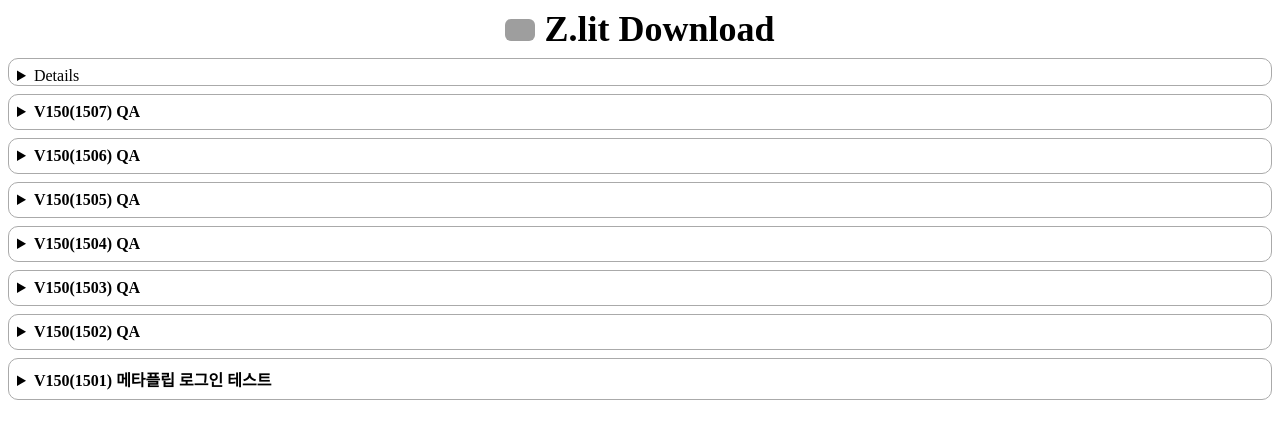
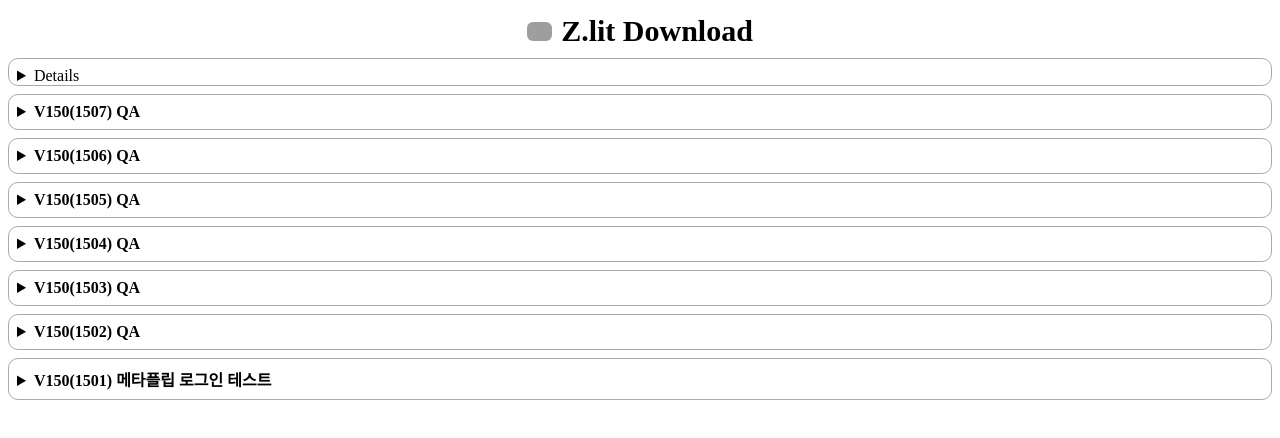
Before and after one commit to kydculx/zlit, a plain HTML site: page index.html in a window 1280 px wide. Drawn offline with Linux system fonts and the light colour scheme; grey boxes are pictures that could not be loaded.

Commit message:
Update index.html

```diff
--- a/index.html
+++ b/index.html
@@ -52,14 +52,13 @@
     <center>
       <span>
           <img class="fit-picture"
-          width="30"
+          width="25"
           style="border-radius: 6px;"
           src='https://z-lit-dev.s3.ap-northeast-2.amazonaws.com/public/client-app/ic_launcher.png'>
       </span>
-
-      <span>
+      <span style = "font-size:30px;font-weight:bold">
         Z.lit Download
-      </span>
+        </span>
     </center>
 
     <details>
```
